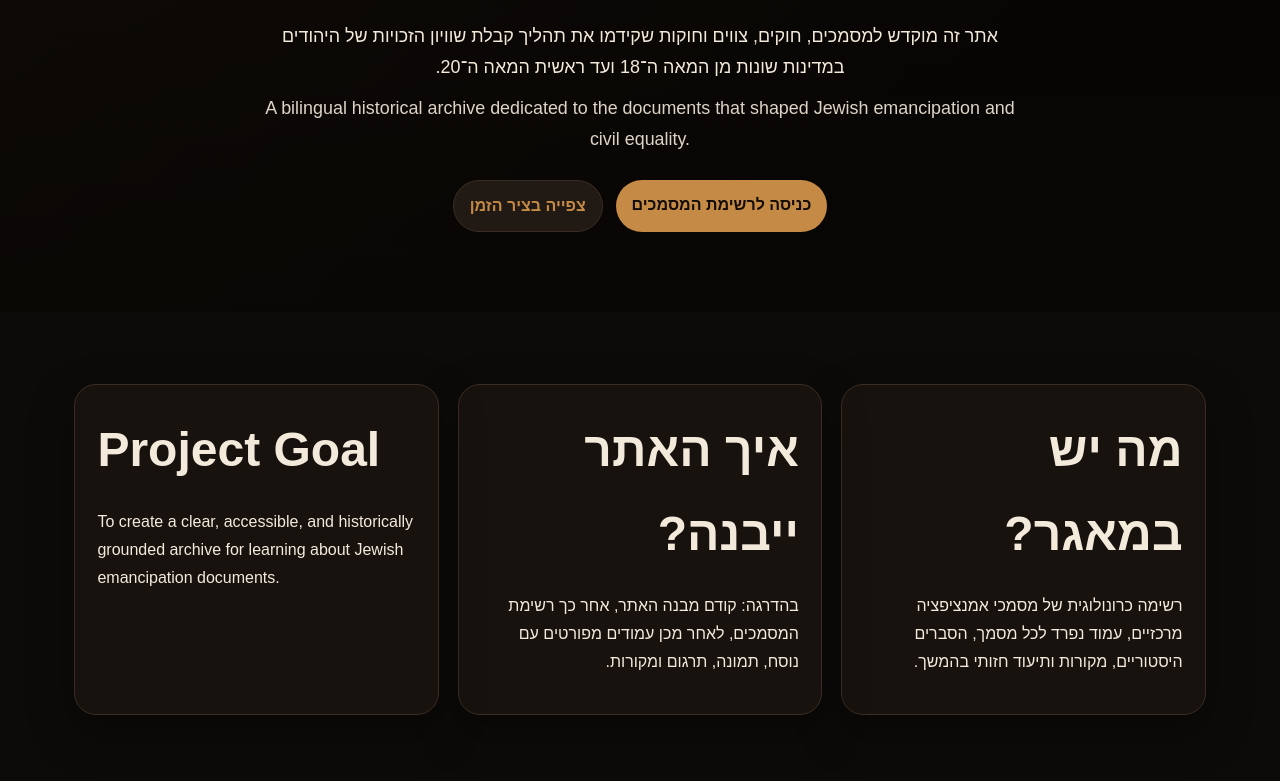
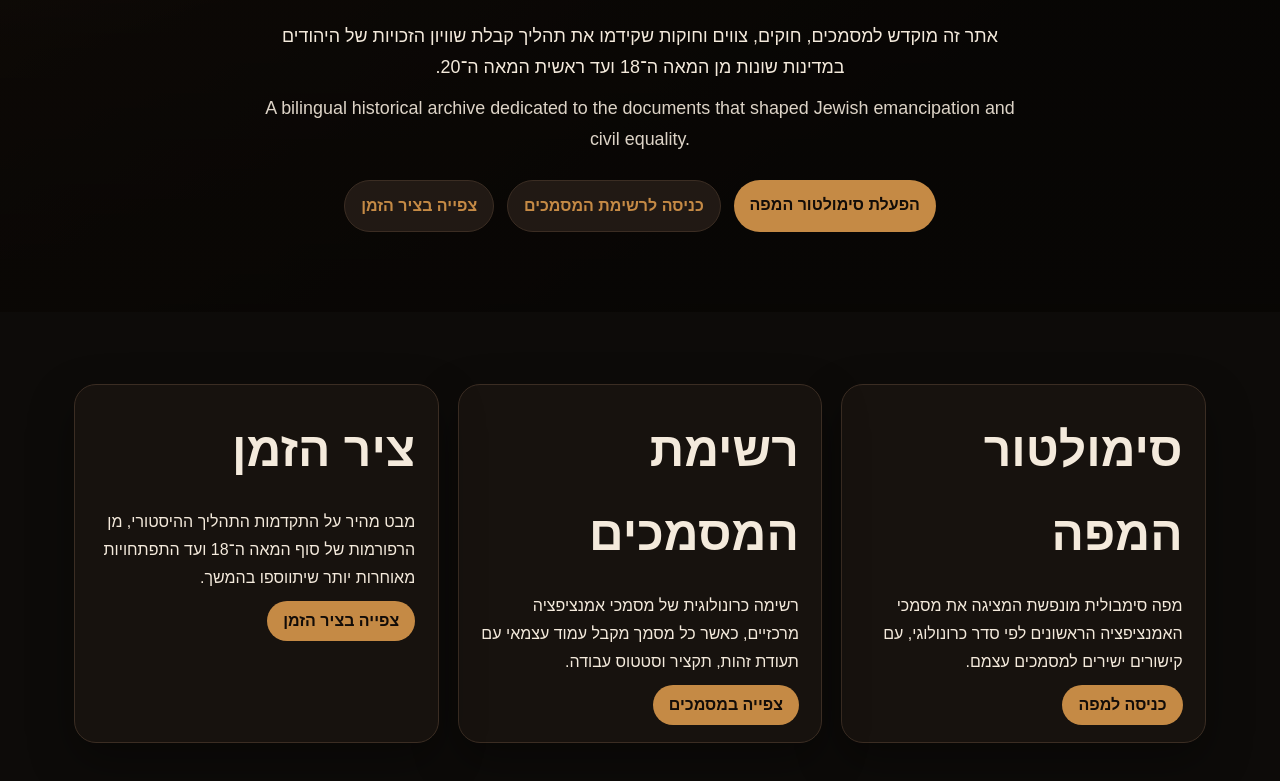
Before and after one commit to rexram987-create/Jewish-Emancipation-Documents, a website: page index.html in a window 1280 px wide. Shown: the part 457-1238 px from the top of the page. Drawn offline with Linux system fonts and the light colour scheme.

Commit message:
Feature map simulator on homepage

```diff
--- a/index.html
+++ b/index.html
@@ -33,7 +33,8 @@
         A bilingual historical archive dedicated to the documents that shaped Jewish emancipation and civil equality.
       </p>
       <div class="hero-actions">
-        <a class="primary-link" href="documents.html">כניסה לרשימת המסמכים</a>
+        <a class="primary-link" href="map.html">הפעלת סימולטור המפה</a>
+        <a class="secondary-link" href="documents.html">כניסה לרשימת המסמכים</a>
         <a class="secondary-link" href="timeline.html">צפייה בציר הזמן</a>
       </div>
     </section>
@@ -42,22 +43,25 @@
   <main>
     <section class="section-block intro-grid">
       <article class="info-card">
-        <h2>מה יש במאגר?</h2>
+        <h2>סימולטור המפה</h2>
         <p>
-          רשימה כרונולוגית של מסמכי אמנציפציה מרכזיים, עמוד נפרד לכל מסמך, הסברים היסטוריים, מקורות ותיעוד חזותי בהמשך.
+          מפה סימבולית מונפשת המציגה את מסמכי האמנציפציה הראשונים לפי סדר כרונולוגי, עם קישורים ישירים למסמכים עצמם.
         </p>
+        <a class="source-link" href="map.html">כניסה למפה</a>
       </article>
       <article class="info-card">
-        <h2>איך האתר ייבנה?</h2>
+        <h2>רשימת המסמכים</h2>
         <p>
-          בהדרגה: קודם מבנה האתר, אחר כך רשימת המסמכים, לאחר מכן עמודים מפורטים עם נוסח, תמונה, תרגום ומקורות.
+          רשימה כרונולוגית של מסמכי אמנציפציה מרכזיים, כאשר כל מסמך מקבל עמוד עצמאי עם תעודת זהות, תקציר וסטטוס עבודה.
         </p>
+        <a class="source-link" href="documents.html">צפייה במסמכים</a>
       </article>
-      <article class="info-card" dir="ltr">
-        <h2>Project Goal</h2>
+      <article class="info-card">
+        <h2>ציר הזמן</h2>
         <p>
-          To create a clear, accessible, and historically grounded archive for learning about Jewish emancipation documents.
+          מבט מהיר על התקדמות התהליך ההיסטורי, מן הרפורמות של סוף המאה ה־18 ועד התפתחויות מאוחרות יותר שיתווספו בהמשך.
         </p>
+        <a class="source-link" href="timeline.html">צפייה בציר הזמן</a>
       </article>
     </section>
   </main>
```
